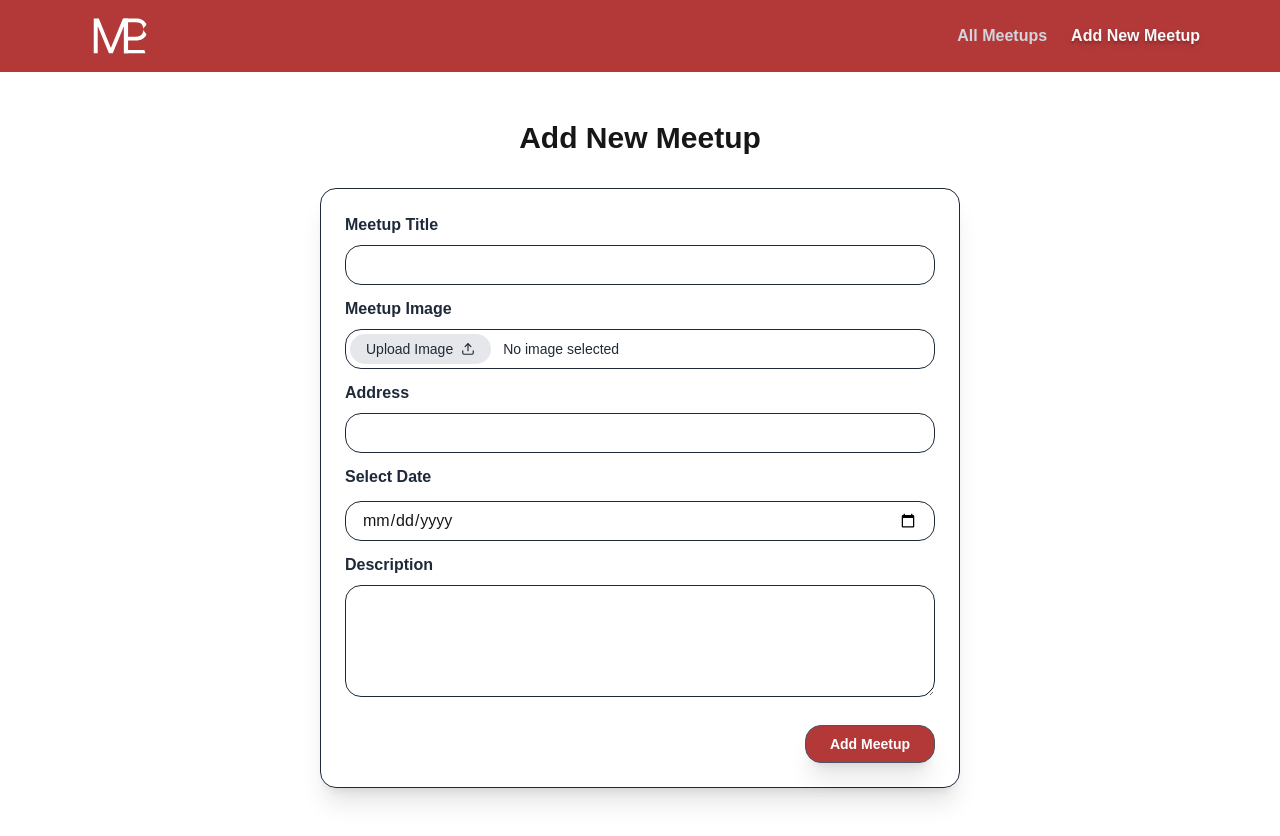
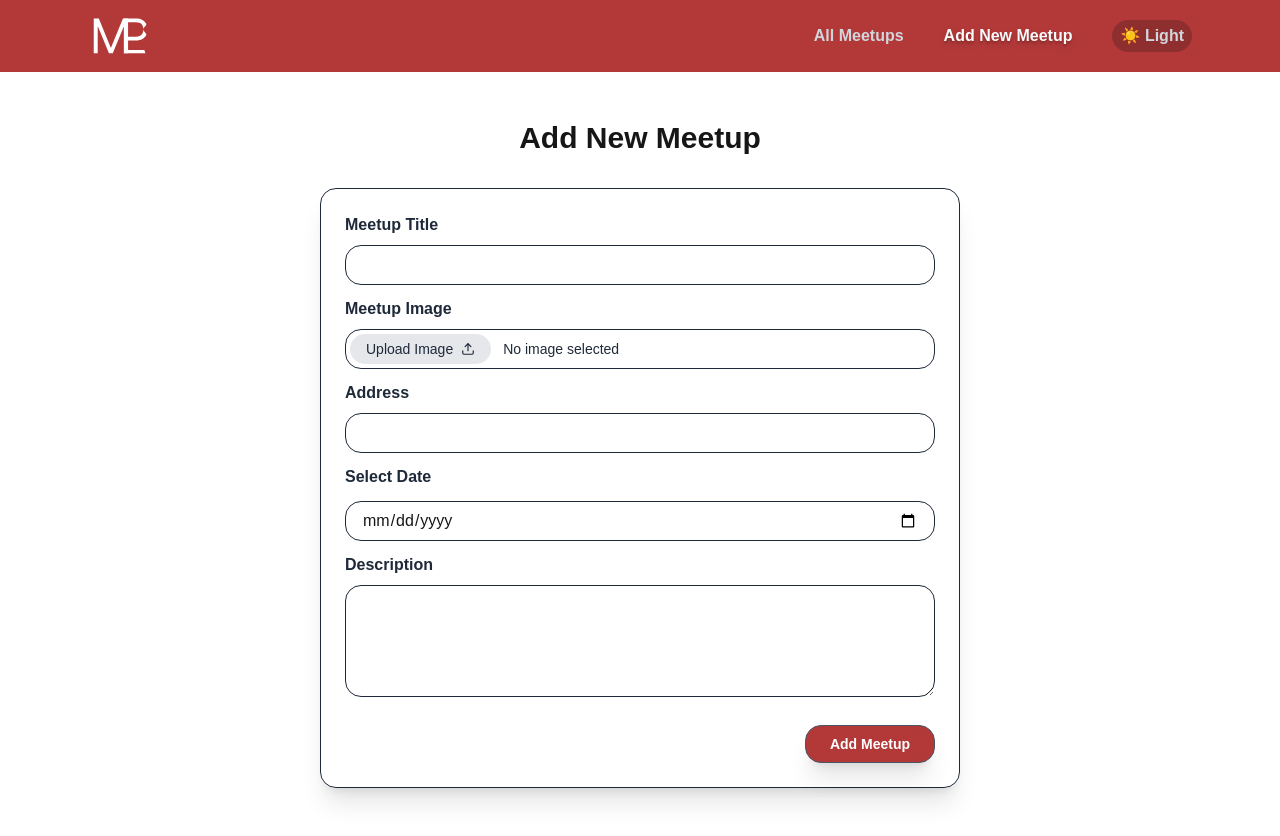
Before and after one commit to Mahmoud-S97/NextJS-Meetup-App, a Next.js app: page /meetups/new-meetup in a window 1280 px wide. Built offline with nearby package versions, Linux system fonts and the light colour scheme; no server answers.

Commit message:
Feat(Dark-Mode): Added dark-mode ThemeToggle for the whole app

```diff
--- a/src/app/globals.css
+++ b/src/app/globals.css
@@ -1,4 +1,6 @@
 @import "tailwindcss";
+
+@custom-variant dark (&:where(.dark, .dark *));
 
 :root {
   --background: #ffffff;
@@ -7,22 +9,20 @@
   --primary: #b33939;
 }
 
+.dark {
+  --background: #0a0a0a;
+  --foreground: #ededed;
+  --heading: rgb(197, 197, 197);
+  --primary: #b33939;
+}
+
 @theme inline {
   --color-background: var(--background);
   --color-foreground: var(--foreground);
   --font-sans: var(--font-geist-sans);
   --font-mono: var(--font-geist-mono);
-  --heading: var(--heading)
-  --primary: var(--primary)
-}
-
-@media (prefers-color-scheme: dark) {
-  :root {
-    --background: #0a0a0a;
-    --foreground: #ededed;
-    --heading: rgb(197, 197, 197);
-    --primary: #b33939;
-  }
+  --heading: var(--heading);
+  --primary: var(--primary);
 }
 
 body {
--- a/src/components/layout/header.tsx
+++ b/src/components/layout/header.tsx
@@ -1,37 +1,43 @@
 "use client";
-import React, { JSX, useState } from "react";
+import React, { JSX, useEffect, useState } from "react";
 import Logo from "../globals/logo";
 import Link from "next/link";
 import { classes } from "@/utils/classes";
 import { usePathname } from "next/navigation";
 import Icon from "../globals/app-icon";
+import ThemeToggle from "../ui/buttons/toggle-theme-button";
 
 const Header = (props: any): JSX.Element => {
+
   const [showMobileMenu, setShowMobileMenu] = useState<boolean>(false);
 
   const toggleMenu = () => setShowMobileMenu((prevValue) => !prevValue);
 
   const pathName = usePathname();
 
+  useEffect(() => {
+    localStorage.setItem("theme", "system");
+  }, []);
+
   return (
     <header className="w-full min-h-18 sm:h-18 bg-(--primary)">
       <nav className="w-full h-[100%] relative flex flex-col p-4 sm:px-20 sm:flex-row items-start sm:items-center justify-center sm:justify-between">
         <Link
           href="/"
-          className="w-16 h-16 sm:w-20 sm:h-20 flex items-center justify-center"
+          className="w-16 h-16 sm:w-20 sm:h-20 flex items-center"
           onClick={showMobileMenu ? toggleMenu : () => {}}
         >
           <Logo fillColor="#FFFFFF" width="100%" height="100%" />
         </Link>
         <ul
           className={classes(
-            "hidden w-full sm:w-auto sm:flex sm:flex-row gap-2 sm:gap-6 p-4 sm:p-0 ease-in-out duration-300",
+            "hidden w-full sm:w-auto sm:flex sm:flex-row items-center justify-center gap-2 sm:gap-6 p-4 sm:p-0 ease-in-out duration-300",
             { "flex flex-col": showMobileMenu },
           )}
         >
           <li
             className={classes(
-              "w-full sm:w-auto text-gray-300 relative inline-block hover:text-gray-50 focus:text-gray-50 text-md font-semibold ease duration-200",
+              "w-full sm:w-auto text-gray-300 relative p-2 inline-block hover:text-gray-50 focus:text-gray-50 text-md font-semibold ease duration-200",
               { "text-gray-50 text-shadow-lg": pathName === "/" },
             )}
           >
@@ -45,7 +51,7 @@ const Header = (props: any): JSX.Element => {
           </li>
           <li
             className={classes(
-              "w-full sm:w-auto text-gray-300 inline-block hover:text-gray-50 focus:text-gray-50 text-md font-semibold ease duration-200",
+              "w-full sm:w-auto text-gray-300 p-2 inline-block hover:text-gray-50 focus:text-gray-50 text-md font-semibold ease duration-200",
               { "text-gray-50 text-shadow-lg": pathName.startsWith("/meetups/new") },
             )}
           >
@@ -56,6 +62,9 @@ const Header = (props: any): JSX.Element => {
             >
               Add New Meetup
             </Link>
+          </li>
+          <li className="w-full sm:w-auto text-gray-300 p-2 inline-block hover:text-gray-50 focus:text-gray-50 text-md font-semibold ease duration-200">
+            <ThemeToggle />
           </li>
         </ul>
         <button
--- /dev/null
+++ b/src/components/ui/buttons/toggle-theme-button.tsx
@@ -0,0 +1,40 @@
+"use client";
+
+import { JSX, useEffect, useState } from "react";
+
+const ThemeToggle = (): JSX.Element => {
+  const [dark, setDark] = useState<boolean>(false);
+
+  useEffect(() => {
+    console.log("Local-Storage: ", localStorage.getItem("theme"));
+
+    const saved = localStorage.getItem("theme");
+    let isDark = saved === "dark";
+
+    if (saved === "system") {
+      isDark = window.matchMedia("(prefers-color-scheme: dark)").matches;
+    }
+
+    setDark(isDark);
+    document.documentElement.classList.toggle("dark", isDark);
+  }, []);
+
+  const toggleTheme = (): void => {
+    const newTheme = !dark;
+
+    setDark(newTheme);
+    document.documentElement.classList.toggle("dark", newTheme);
+    localStorage.setItem("theme", newTheme ? "dark" : "light");
+  };
+
+  return (
+    <button
+      onClick={toggleTheme}
+      className="cursor-pointer bg-black/20 rounded-full px-2 py-1"
+    >
+      {dark ? "🌙 Dark" : "☀️ Light"}
+    </button>
+  );
+};
+
+export default ThemeToggle;
```
